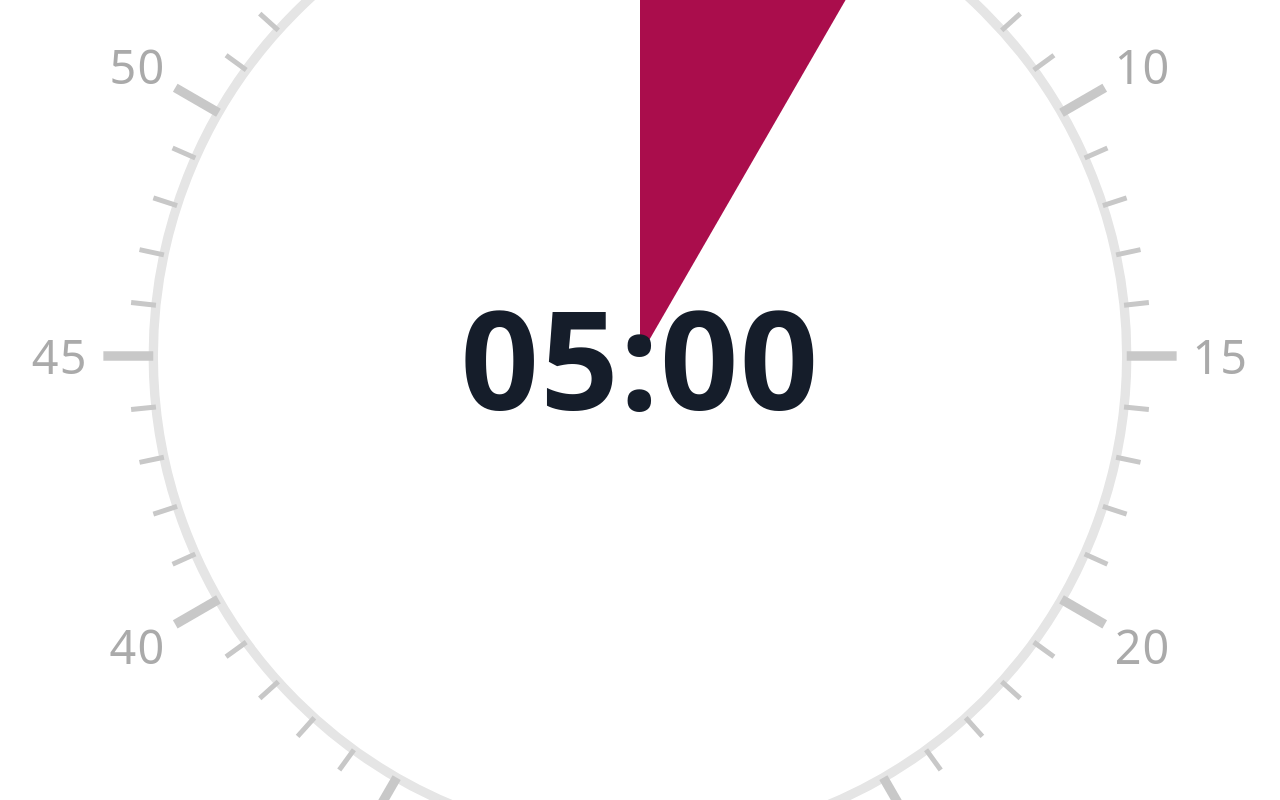
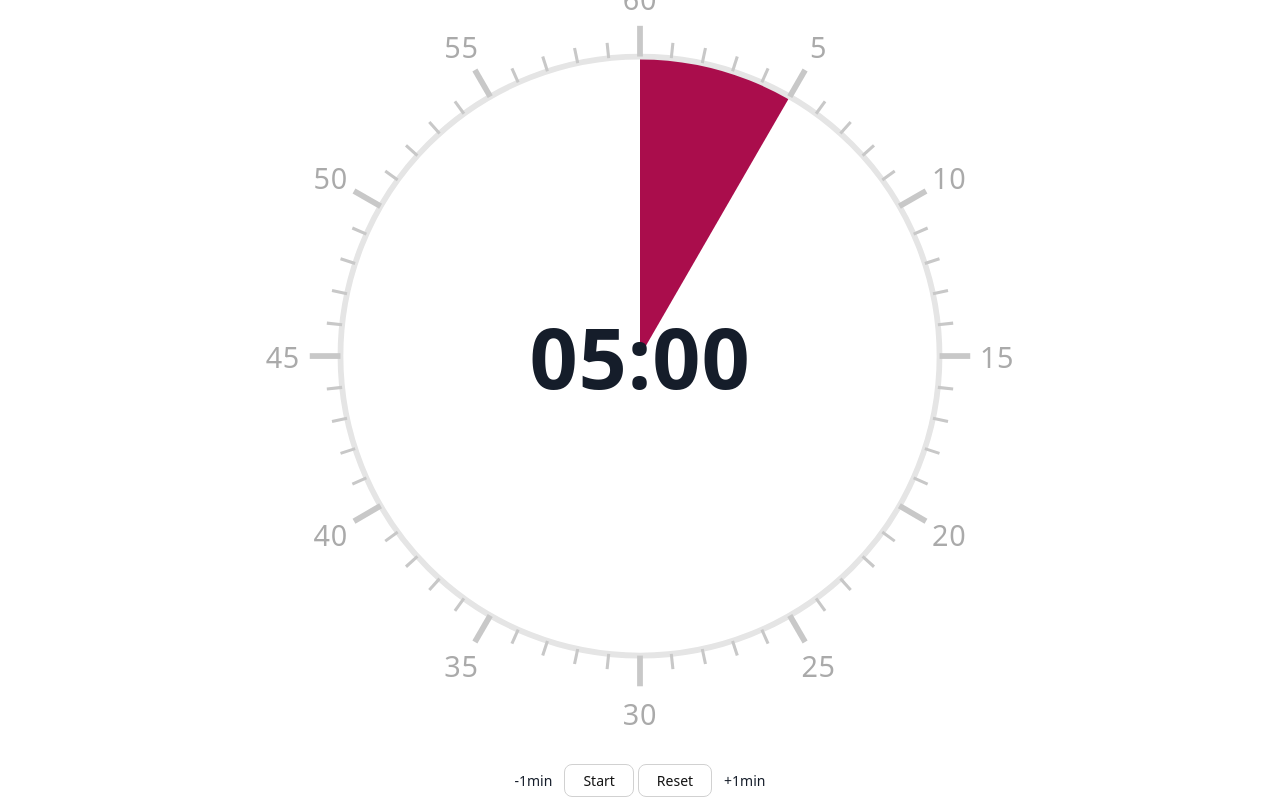
Before and after one commit to sg9us/focus-timer, a React (Vite) app: page / in a window 1280 px wide. Shown: the top 800 px of the page. Built offline with nearby package versions, Linux system fonts and the light colour scheme; a web font is replaced by a local one.

Commit message:
fix: revert to viewport height based sizing

```diff
--- a/src/App.css
+++ b/src/App.css
@@ -42,9 +42,11 @@ body {
 
 /* ── 앱 컨테이너 ── */
 .app-container {
-  width: 100vw;
+  width: 100vh;
+  height: 100vh;
+  max-width: 100vw;
+  max-height: 100vw;
   min-width: 0;
-  height: min(100vw, 100vh);
   display: flex;
   flex-direction: column;
   align-items: center;
```
